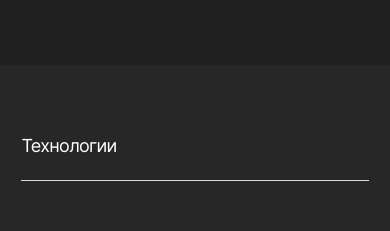
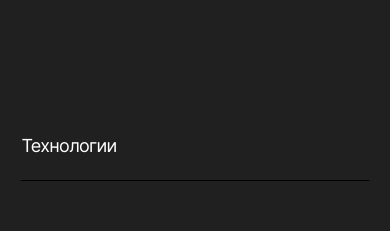
Before and after one commit to oxitenko/movies-explorer-frontend, a React (Create React App) app: page / in a window 390 px wide. Shown: the part 1180-1411 px from the top of the page. Built offline with nearby package versions, Linux system fonts and the light colour scheme.

Commit message:
fix: techs color

```diff
--- a/src/components/Techs/Techs.css
+++ b/src/components/Techs/Techs.css
@@ -90,8 +90,12 @@
 }
 
 @media screen and (max-width: 767px) {
+  .techs {
+    background: #202020;
+  }
   .techs__title {
     margin-top: 70px;
+    border-bottom: 1px solid #000000;
   }
   .techs__subtitle {
     margin: 60px 0 24px 0;
```
